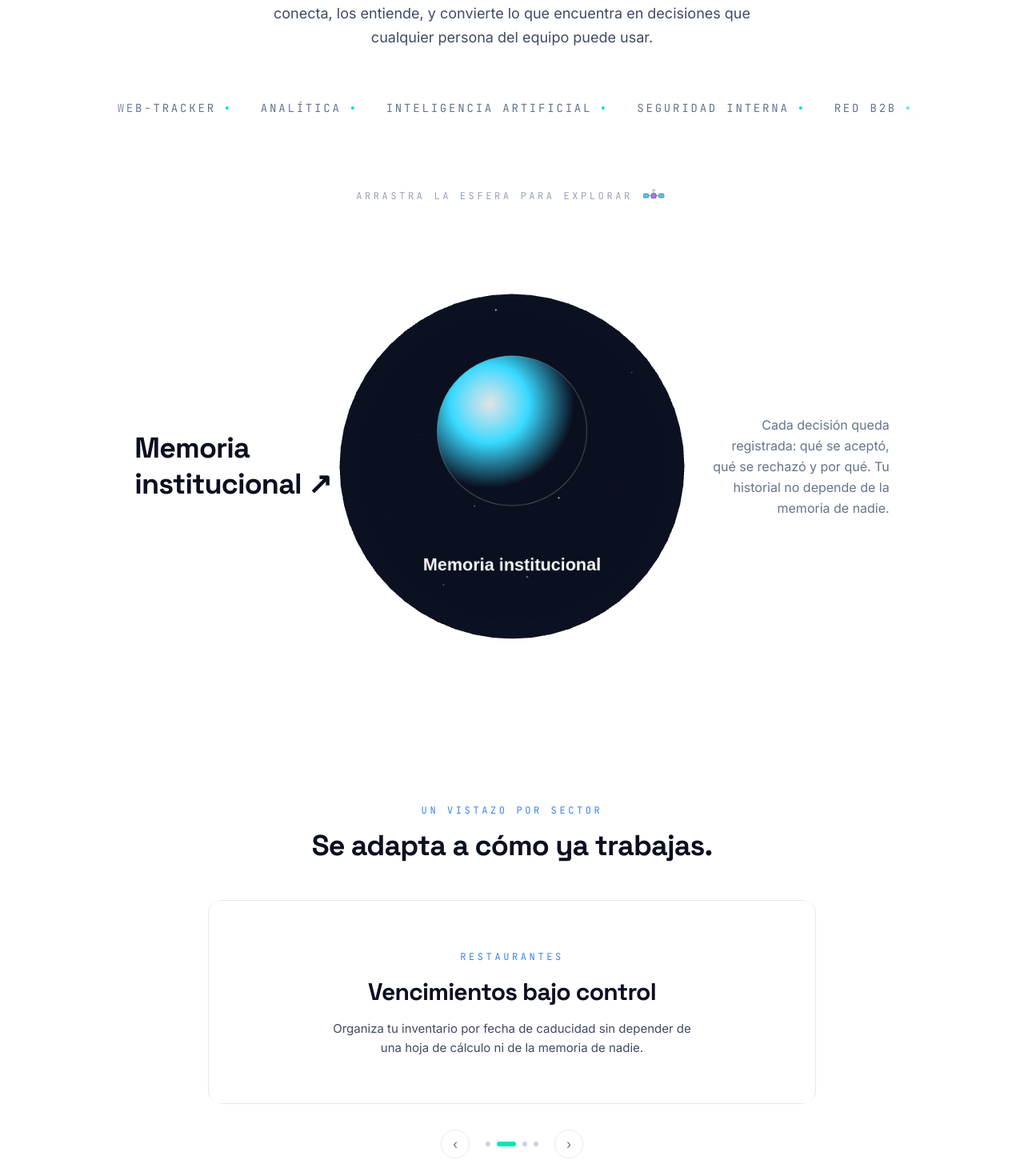
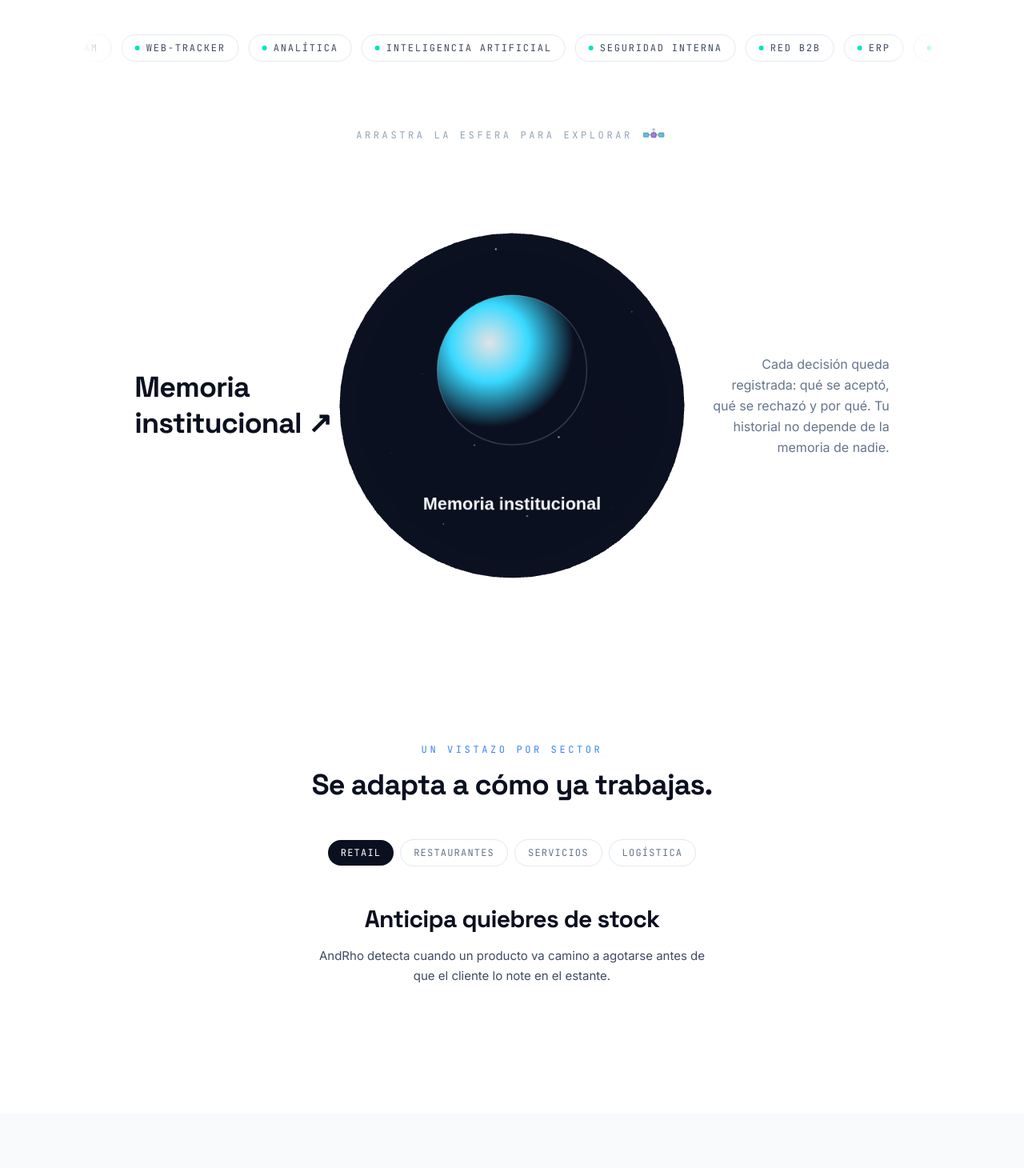
Before and after one commit to IngeniosoHacker/andrho-tracker-dashboard, a React (Vite) app in the folder web/: page / in a window 1280 px wide. Shown: the part 1250-2710 px from the top of the page at 80% size. Built offline with nearby package versions, Linux system fonts and the light colour scheme.

Commit message:
style(rebrand): change sections

```diff
--- a/web/src/components/sections/Features.jsx
+++ b/web/src/components/sections/Features.jsx
@@ -1,7 +1,6 @@
+import { useState } from 'react'
 import GradientText from '../ui/GradientText.jsx'
 import Reveal from '../ui/Reveal.jsx'
-import Card from '../ui/Card.jsx'
-import Carousel from '../ui/Carousel.jsx'
 import InfiniteMenu from '../ui/InfiniteMenu.jsx'
 import Illustration from '../ui/Illustration.jsx'
 import { illustrations } from '../../lib/assets.js'
@@ -74,26 +73,61 @@ const USE_CASES = [
   },
 ]
 
+function SectorShowcase() {
+  const [active, setActive] = useState(0)
+  const current = USE_CASES[active]
+
+  return (
+    <div>
+      <div className="flex flex-wrap items-center justify-center gap-2">
+        {USE_CASES.map((useCase, i) => (
+          <button
+            key={useCase.sector}
+            type="button"
+            onClick={() => setActive(i)}
+            aria-pressed={i === active}
+            className={`rounded-full px-4 py-2 font-mono text-xs uppercase tracking-widest transition-colors ${
+              i === active
+                ? 'bg-[var(--color-ink)] text-[var(--color-canvas)]'
+                : 'border border-[var(--color-border)] text-[var(--color-muted)] hover:border-[var(--blue)] hover:text-[var(--color-ink)]'
+            }`}
+          >
+            {useCase.sector}
+          </button>
+        ))}
+      </div>
+
+      <div key={current.sector} className="mx-auto mt-12 max-w-2xl animate-fade-up text-center">
+        <h4 className="font-display text-2xl font-bold tracking-tight text-[var(--color-ink)] sm:text-3xl">{current.title}</h4>
+        <p className="mx-auto mt-4 max-w-lg text-[15px] leading-relaxed text-[var(--color-ink-soft)]">{current.body}</p>
+      </div>
+    </div>
+  )
+}
+
 export default function Features() {
   return (
     <section id="proyecto" className="relative mx-auto max-w-6xl px-6 py-28 lg:px-10 lg:py-40">
-      <Reveal className="mx-auto max-w-2xl text-center">
+      <Reveal className="grid gap-8 lg:grid-cols-[1.4fr_1fr] lg:items-end lg:gap-16">
         <h2 className="font-display text-4xl font-bold tracking-tight text-[var(--color-ink)] sm:text-5xl lg:text-6xl">
           Una plataforma. <GradientText>Toda tu operación.</GradientText>
         </h2>
-        <p className="mt-6 text-lg leading-relaxed text-[var(--color-ink-soft)]">
+        <p className="text-lg leading-relaxed text-[var(--color-ink-soft)] lg:pb-1">
           AndRho combina ciencia de datos, inteligencia artificial e infraestructura en la nube en
           un solo panel administrativo. No sustituye tu ERP ni tu CRM: los conecta, los entiende, y
           convierte lo que encuentra en decisiones que cualquier persona del equipo puede usar.
         </p>
       </Reveal>
 
-      <Reveal delay={100} className="relative mt-14 overflow-hidden">
-        <div className="flex w-max gap-10 animate-marquee py-2 font-mono text-sm uppercase tracking-[0.2em] text-[var(--color-muted)]">
+      <Reveal delay={100} className="relative mt-16 overflow-hidden">
+        <div className="flex w-max gap-3 animate-marquee">
           {[...CAPABILITIES, ...CAPABILITIES].map((tag, i) => (
-            <span key={i} className="flex items-center gap-3 whitespace-nowrap">
+            <span
+              key={i}
+              className="flex items-center gap-2 whitespace-nowrap rounded-full border border-[var(--color-border)] px-4 py-2 font-mono text-xs uppercase tracking-[0.15em] text-[var(--color-ink-soft)]"
+            >
+              <span className="h-1.5 w-1.5 rounded-full bg-[var(--mint)]" />
               {tag}
-              <span className="h-1 w-1 rounded-full bg-[var(--mint)]" />
             </span>
           ))}
         </div>
@@ -101,6 +135,8 @@ export default function Features() {
         <div className="pointer-events-none absolute inset-y-0 right-0 w-16 bg-gradient-to-l from-[var(--color-canvas)] to-transparent" />
       </Reveal>
 
+      {/* The sphere — preserved as-is: a draggable WebGL globe of feature
+          tiles, sitting directly on the page canvas. */}
       <Reveal delay={100} className="relative mt-20">
         <p className="mb-4 flex items-center justify-center gap-2 text-center font-mono text-xs uppercase tracking-[0.3em] text-[var(--color-faint)]">
           Arrastra la esfera para explorar
@@ -118,16 +154,8 @@ export default function Features() {
         </h3>
       </Reveal>
 
-      <Reveal delay={220} className="mx-auto mt-12 max-w-3xl">
-        <Carousel
-          items={USE_CASES.map((useCase) => (
-            <Card key={useCase.title} className="p-10 text-center sm:p-14">
-              <span className="font-mono text-xs uppercase tracking-[0.3em] text-[var(--blue)]">{useCase.sector}</span>
-              <h4 className="mt-4 font-display text-2xl font-bold tracking-tight text-[var(--color-ink)] sm:text-3xl">{useCase.title}</h4>
-              <p className="mx-auto mt-4 max-w-md text-[15px] leading-relaxed text-[var(--color-ink-soft)]">{useCase.body}</p>
-            </Card>
-          ))}
-        />
+      <Reveal delay={220} className="mt-12">
+        <SectorShowcase />
       </Reveal>
     </section>
   )
--- a/web/src/components/ui/Card.jsx
+++ b/web/src/components/ui/Card.jsx
@@ -1,6 +1,10 @@
 // A plain, quiet surface: white, thin border, gentle lift + mint border on
 // hover (see .card-surface in index.css). No cursor-tracked spotlight — the
 // rebrand favors restraint over glow effects.
-export default function Card({ className = '', children }) {
-  return <div className={`card-surface rounded-2xl ${className}`}>{children}</div>
+export default function Card({ className = '', style, children }) {
+  return (
+    <div className={`card-surface rounded-2xl ${className}`} style={style}>
+      {children}
+    </div>
+  )
 }
--- a/web/src/components/ui/Carousel.jsx
+++ /dev/null
@@ -1,91 +0,0 @@
-import { useEffect, useRef, useState } from 'react'
-
-// reactbits.dev "Carousel" component
-// Auto-playing, draggable slide carousel with dot pagination + arrow controls.
-export default function Carousel({ items, autoPlay = 5500, className = '' }) {
-  const [index, setIndex] = useState(0)
-  const count = items.length
-  const timerRef = useRef(null)
-  const dragRef = useRef({ startX: 0, dragging: false })
-
-  function goTo(next) {
-    setIndex(((next % count) + count) % count)
-  }
-
-  useEffect(() => {
-    if (!autoPlay || count <= 1) return
-    timerRef.current = setInterval(() => setIndex((i) => (i + 1) % count), autoPlay)
-    return () => clearInterval(timerRef.current)
-  }, [autoPlay, count, index])
-
-  function pause() {
-    clearInterval(timerRef.current)
-  }
-
-  function onPointerDown(e) {
-    dragRef.current = { startX: e.clientX, dragging: true }
-    pause()
-  }
-
-  function onPointerUp(e) {
-    if (!dragRef.current.dragging) return
-    const delta = e.clientX - dragRef.current.startX
-    if (delta > 40) goTo(index - 1)
-    else if (delta < -40) goTo(index + 1)
-    dragRef.current.dragging = false
-  }
-
-  return (
-    <div className={className} onMouseEnter={pause}>
-      <div
-        className="cursor-grab touch-pan-y overflow-hidden rounded-3xl active:cursor-grabbing"
-        onPointerDown={onPointerDown}
-        onPointerUp={onPointerUp}
-      >
-        <div
-          className="flex transition-transform duration-500 ease-out"
-          style={{ transform: `translateX(-${index * 100}%)` }}
-        >
-          {items.map((item, i) => (
-            <div key={i} className="w-full shrink-0 px-1">
-              {item}
-            </div>
-          ))}
-        </div>
-      </div>
-
-      <div className="mt-8 flex items-center justify-center gap-5">
-        <button
-          type="button"
-          onClick={() => goTo(index - 1)}
-          aria-label="Anterior"
-          className="flex h-9 w-9 items-center justify-center rounded-full border border-[var(--color-border)] text-[var(--color-muted)] transition-colors hover:border-[var(--blue)]/50 hover:text-[var(--blue)]"
-        >
-          ‹
-        </button>
-        <div className="flex items-center gap-2">
-          {items.map((_, i) => (
-            <button
-              key={i}
-              type="button"
-              onClick={() => goTo(i)}
-              aria-label={`Ir a la diapositiva ${i + 1}`}
-              aria-current={i === index}
-              className={`h-1.5 rounded-full transition-all duration-300 ${
-                i === index ? 'w-6 bg-[var(--mint)]' : 'w-1.5 bg-[var(--color-border-strong)]'
-              }`}
-            />
-          ))}
-        </div>
-        <button
-          type="button"
-          onClick={() => goTo(index + 1)}
-          aria-label="Siguiente"
-          className="flex h-9 w-9 items-center justify-center rounded-full border border-[var(--color-border)] text-[var(--color-muted)] transition-colors hover:border-[var(--blue)]/50 hover:text-[var(--blue)]"
-        >
-          ›
-        </button>
-      </div>
-    </div>
-  )
-}
--- a/web/src/index.css
+++ b/web/src/index.css
@@ -63,11 +63,16 @@ body {
   from { transform: translateX(0); }
   to { transform: translateX(-50%); }
 }
+@keyframes fade-up {
+  from { opacity: 0; transform: translateY(6px); }
+  to { opacity: 1; transform: translateY(0); }
+}
 
 .animate-float-slow { animation: float-slow 7s ease-in-out infinite; }
 .animate-float-slower { animation: float-slower 9s ease-in-out infinite; }
 .animate-marquee { animation: marquee-x 26s linear infinite; }
 .animate-marquee:hover { animation-play-state: paused; }
+.animate-fade-up { animation: fade-up 0.35s ease-out; }
 .cursor-blink { animation: blink 1s step-start infinite; }
 
 .text-gradient {
@@ -94,6 +99,18 @@ body {
   transform: translateY(-4px);
   border-color: var(--mint);
   box-shadow: 0 24px 48px -28px rgba(11, 16, 32, 0.18);
+}
+
+/* The highlighted pricing tier stays visually "launched" above the rest —
+   a plain class (rather than a Tailwind translate utility) so it doesn't
+   get clobbered by .card-surface:hover's own transform. */
+@media (min-width: 1024px) {
+  .card-highlight {
+    transform: translateY(-1rem);
+  }
+  .card-highlight:hover {
+    transform: translateY(-1.25rem);
+  }
 }
 
 .btn-primary {
--- a/web/src/login.jsx
+++ b/web/src/login.jsx
@@ -1,7 +1,7 @@
 import { StrictMode, useState } from 'react'
 import { createRoot } from 'react-dom/client'
 import './index.css'
-import Logo from './components/ui/Logo.jsx'
+import Navbar from './components/sections/Navbar.jsx'
 import Field from './components/ui/form/Field.jsx'
 import { TextInput, PasswordInput } from './components/ui/form/inputs.jsx'
 import { MailIcon, LockIcon, AlertIcon, SpinnerIcon } from './components/ui/icons.jsx'
@@ -40,14 +40,12 @@ function LoginPage() {
   }
 
   return (
-    <div className="min-h-screen bg-[var(--color-canvas)] px-6 py-16">
-      <div className="mx-auto grid min-h-[calc(100vh-8rem)] max-w-5xl items-center gap-14 lg:grid-cols-2 lg:gap-10">
+    <div className="min-h-screen bg-[var(--color-canvas)] px-6 pb-16 pt-32">
+      <Navbar page="login" />
+      <div className="mx-auto grid min-h-[calc(100vh-12rem)] max-w-5xl items-center gap-14 lg:grid-cols-2 lg:gap-10">
         {/* Brand panel — desktop only, form stays identical on mobile */}
         <div className="hidden lg:block">
-          <a href="/">
-            <Logo />
-          </a>
-          <p className="mt-10 font-mono text-xs uppercase tracking-[0.3em] text-[var(--blue)]">Panel de datos</p>
+          <p className="font-mono text-xs uppercase tracking-[0.3em] text-[var(--blue)]">Panel de datos</p>
           <h1 className="mt-4 font-display text-4xl font-bold leading-tight tracking-tight text-[var(--color-ink)] sm:text-5xl">
             Bienvenido de nuevo.
           </h1>
@@ -69,10 +67,6 @@ function LoginPage() {
 
         {/* Form panel */}
         <div className="relative w-full max-w-md justify-self-center lg:justify-self-end">
-          <a href="/" className="mb-8 flex justify-center lg:hidden">
-            <Logo />
-          </a>
-
           <form onSubmit={handleSubmit} className="card-surface space-y-6 rounded-3xl p-6 sm:p-10">
             <div className="text-center">
               <h1 className="font-display text-3xl font-bold tracking-tight text-[var(--color-ink)]">Iniciar sesión</h1>
```
Also changed, not shown: web/src/components/sections/Footer.jsx (+48 -16 lines), web/src/components/sections/Navbar.jsx (+23 -10 lines), web/src/components/sections/Pricing.jsx (+22 -6 lines), web/src/signup.jsx (+5 -11 lines).
